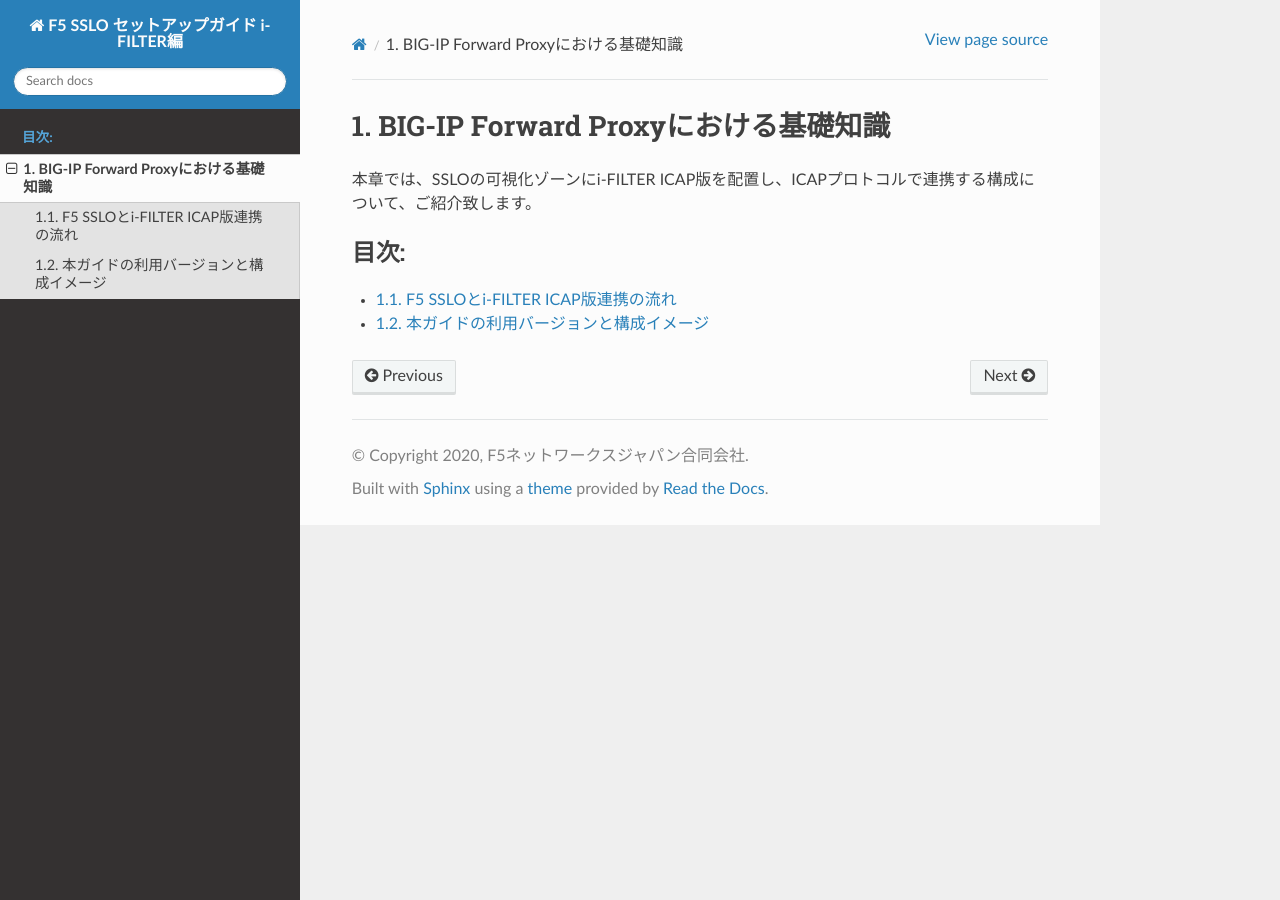
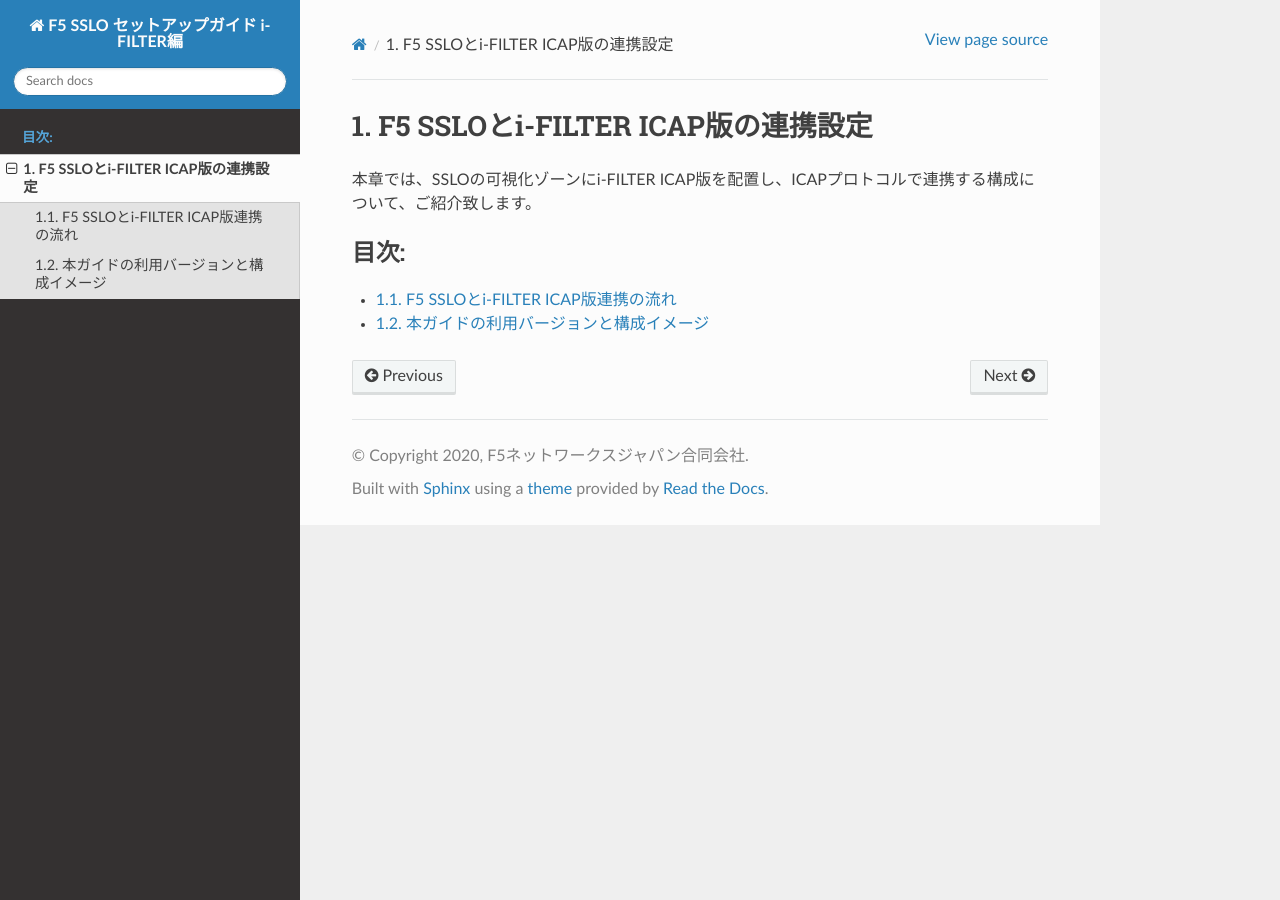
Before and after one commit to BeF5/f5j-sslo-iswf, a Sphinx documentation site: the page built from docs/content1/content1.rst, in a window 1280 px wide. Built offline with Sphinx 7.4.7 and the Read the Docs theme 2.0.0, drawn with Linux system fonts in a browser that asks for light colours.

Commit message:
no message

```diff
--- a/docs/content1/content1.rst
+++ b/docs/content1/content1.rst
@@ -1,4 +1,4 @@
-BIG-IP Forward Proxyにおける基礎知識
+F5 SSLOとi-FILTER ICAP版の連携設定
 ================================================
 
 本章では、SSLOの可視化ゾーンにi-FILTER ICAP版を配置し、ICAPプロトコルで連携する構成について、ご紹介致します。
--- a/docs/content1/module1/module1.rst
+++ b/docs/content1/module1/module1.rst
@@ -4,7 +4,7 @@
 F5 SSLOとi-FILTER　ICAP版の連携の流れは以下の通りです。
 
 .. figure:: images/mod1-1.png
-   :scale: 50%
+   :scale: 100%
    :align: center
 
    連携の流れ
--- a/docs/content1/module2/module2.rst
+++ b/docs/content1/module2/module2.rst
@@ -16,6 +16,6 @@
 本ガイドにおける構成イメージ
 
 .. figure:: images/mod2-1.png
-   :scale: 50%
+   :scale: 30%
    :align: center
    構成イメージ
```
